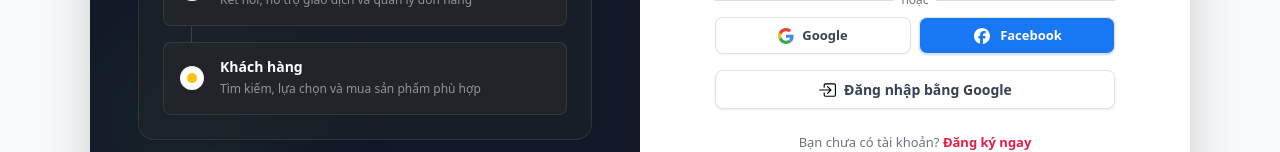
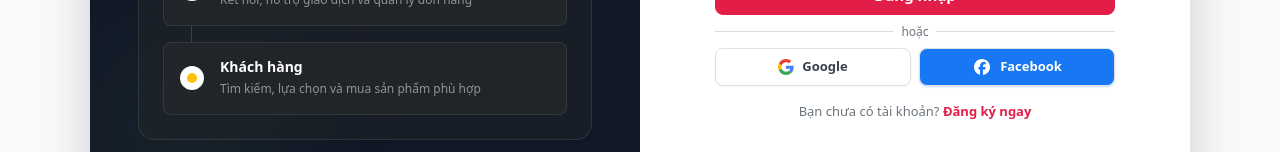
Before and after one commit to vanhieurpk2022/tmdt-nhom10, a React (Vite) app in the folder frontend/: page /login in a window 1280 px wide. Shown: the part 689-841 px from the top of the page. Built offline with nearby package versions, Linux system fonts and the light colour scheme; no server answers.

Commit message:
resolve conflicts

```diff
--- a/frontend/src/components/layout/login/LoginForm.tsx
+++ b/frontend/src/components/layout/login/LoginForm.tsx
@@ -14,7 +14,6 @@ export function LoginForm() {
     const navigate = useNavigate();
     const location = useLocation();
     const { setUser, loading, setLoading, user } = useAuth();
-
     const [enable, setEnable] = useState(false);
     const [email, setEmail] = useState("");
     const [password, setPasssword] = useState("");
@@ -261,10 +260,10 @@ export function LoginForm() {
                                     <span className="spinner-border spinner-border-sm" role="status" />
                                 ) : (
                                     <svg width="16" height="16" viewBox="0 0 48 48">
-                                        <path fill="#EA4335" d="M24 9.5c3.54 0 6.71 1.22 9.21 3.6l6.85-6.85C35.9 2.38 30.47 0 24 0 14.62 0 6.51 5.38 2.56 13.22l7.98 6.19C12.43 13.72 17.74 9.5 24 9.5z"/>
-                                        <path fill="#4285F4" d="M46.98 24.55c0-1.57-.15-3.09-.38-4.55H24v9.02h12.94c-.58 2.96-2.26 5.48-4.78 7.18l7.73 6c4.51-4.18 7.09-10.36 7.09-17.65z"/>
-                                        <path fill="#FBBC05" d="M10.53 28.59c-.48-1.45-.76-2.99-.76-4.59s.28-3.14.76-4.59l-7.98-6.19C.92 16.46 0 20.12 0 24c0 3.88.92 7.54 2.56 10.78l7.97-6.19z"/>
-                                        <path fill="#34A853" d="M24 48c6.48 0 11.93-2.13 15.89-5.81l-7.73-6c-2.15 1.45-4.92 2.3-8.16 2.3-6.26 0-11.57-4.22-13.47-9.91l-7.98 6.19C6.51 42.62 14.62 48 24 48z"/>
+                                        <path fill="#EA4335" d="M24 9.5c3.54 0 6.71 1.22 9.21 3.6l6.85-6.85C35.9 2.38 30.47 0 24 0 14.62 0 6.51 5.38 2.56 13.22l7.98 6.19C12.43 13.72 17.74 9.5 24 9.5z" />
+                                        <path fill="#4285F4" d="M46.98 24.55c0-1.57-.15-3.09-.38-4.55H24v9.02h12.94c-.58 2.96-2.26 5.48-4.78 7.18l7.73 6c4.51-4.18 7.09-10.36 7.09-17.65z" />
+                                        <path fill="#FBBC05" d="M10.53 28.59c-.48-1.45-.76-2.99-.76-4.59s.28-3.14.76-4.59l-7.98-6.19C.92 16.46 0 20.12 0 24c0 3.88.92 7.54 2.56 10.78l7.97-6.19z" />
+                                        <path fill="#34A853" d="M24 48c6.48 0 11.93-2.13 15.89-5.81l-7.73-6c-2.15 1.45-4.92 2.3-8.16 2.3-6.26 0-11.57-4.22-13.47-9.91l-7.98 6.19C6.51 42.62 14.62 48 24 48z" />
                                     </svg>
                                 )}
                                 Google
@@ -299,31 +298,6 @@ export function LoginForm() {
                             </button>
                         </div>
                     </div>
-                    <button
-                        type="button"
-                        onClick={() => handleGoogleLogin()}
-                        disabled={googleLoading || loading}
-                        className="btn w-100 py-2 mb-4 d-flex align-items-center justify-content-center gap-2 border"
-                        style={{
-                            borderRadius: '8px',
-                            fontSize: '14px',
-                            fontWeight: '600',
-                            color: '#374151',
-                            backgroundColor: '#fff',
-                            borderColor: '#d1d5db',
-                            boxShadow: '0 1px 3px rgba(0,0,0,0.08)',
-                            transition: 'box-shadow 0.2s',
-                        }}
-                        onMouseEnter={e => (e.currentTarget.style.boxShadow = '0 4px 12px rgba(0,0,0,0.15)')}
-                        onMouseLeave={e => (e.currentTarget.style.boxShadow = '0 1px 3px rgba(0,0,0,0.08)')}
-                    >
-                        {googleLoading ? (
-                            <span className="spinner-border spinner-border-sm" role="status" />
-                        ) : (
-                            <BoxArrowInRight size={18} />
-                        )}
-                        Đăng nhập bằng Google
-                    </button>
 
                     <div className="text-center" style={{ fontSize: '13px' }}>
                         <span className="text-secondary">Bạn chưa có tài khoản? </span>
```
